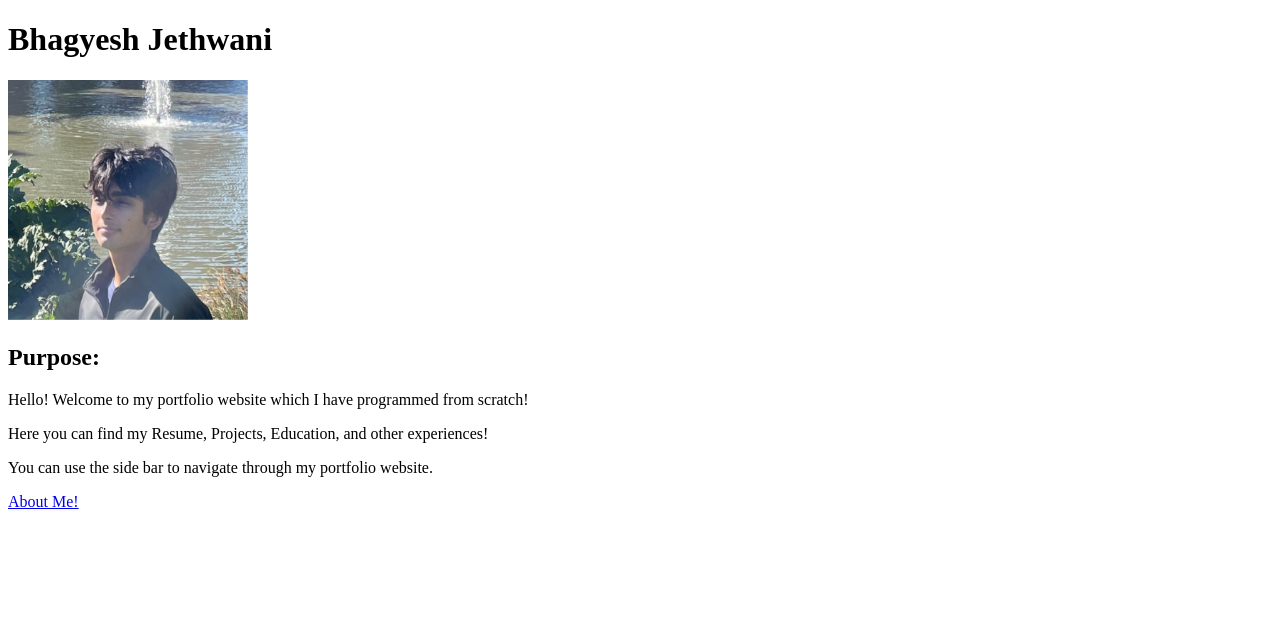
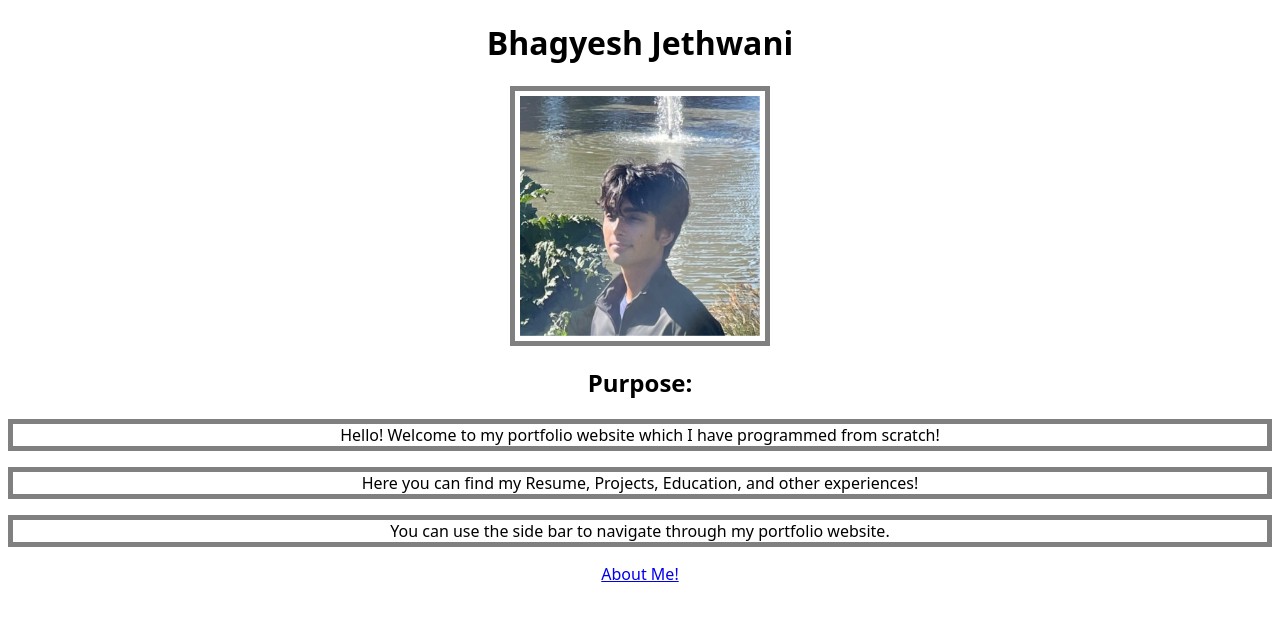
Before and after one commit to Babagesh/bhagyesh-portfolio, a plain HTML site: page index.html in a window 1280 px wide. Drawn offline with Linux system fonts and the light colour scheme.

Commit message:
basic css still need to style aboutme.html

```diff
--- /dev/null
+++ b/home.css
@@ -0,0 +1,25 @@
+*{
+    font-family:system-ui, -apple-system, BlinkMacSystemFont, 'Segoe UI', Roboto, Oxygen, Ubuntu, Cantarell, 'Open Sans', 'Helvetica Neue', sans-serif
+}
+
+a:hover{
+    color: green;
+}
+h1{
+    text-align: center;
+}
+
+#pfp{
+    border: 5px solid gray;
+    padding: 5px;
+    display: block;
+    margin: auto;
+}
+
+.purpose{
+    text-align: center;
+}
+
+.purpose p{
+    border: 5px solid gray;
+}
--- a/index.html
+++ b/index.html
@@ -3,14 +3,18 @@
 <html>
 <head>
     <title>Homepage</title>
+    <link rel ="stylesheet" href = "home.css">
 </head>
 <body>
     <h1>Bhagyesh Jethwani</h1>
-    <img src = "pfp.jpg" width = "240" height = "240" alt = "Profile Picture">
-    <h2>Purpose: </h2>
-    <p> Hello! Welcome to my portfolio website which I have programmed from scratch! </p>
-    <p>Here you can find my Resume, Projects, Education, and other experiences!</p>
-    <p> You can use the side bar to navigate through my portfolio website.</p>
-    <a href = "aboutme.html">About Me!</a>
+    <img id = "pfp" src = "pfp.jpg" width = "240" height = "240" alt = "Profile Picture">
+    <div class = "purpose">
+        <h2>Purpose: </h2>
+        <p> Hello! Welcome to my portfolio website which I have programmed from scratch! </p>
+        <p>Here you can find my Resume, Projects, Education, and other experiences!</p>
+        <p> You can use the side bar to navigate through my portfolio website.</p>
+        <a href = "aboutme.html">About Me!</a>
+    </div>
+
 </body>
 </html>
```
Also changed, not shown: aboutme.html (+1 -0 lines), aboutme.css (added), index.css (deleted).
